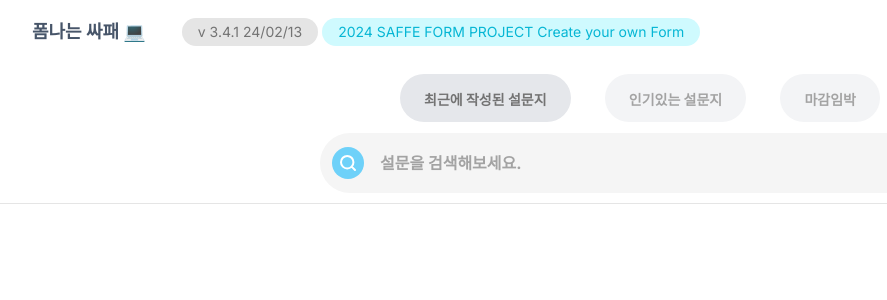
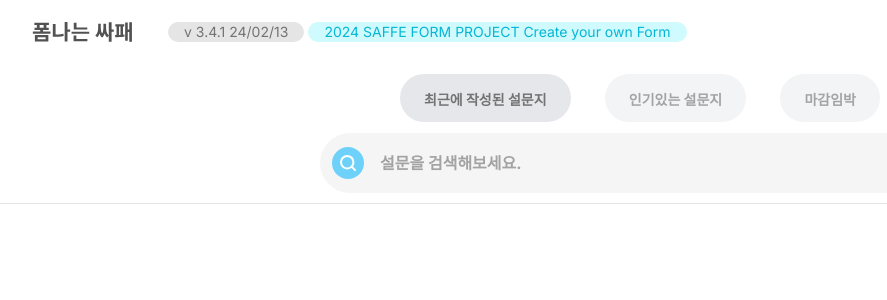
Before and after one commit to SSA-FE/formssafe-fe, a React (Vite) app: page /board in a window 1280 px wide. Shown: the top 300 px of the page, without its empty margins (0-887 px from the left). Built offline with nearby package versions, Linux system fonts and the light colour scheme; no server answers.

Commit message:
design: topbar 로고 임시 변경

```diff
--- /dev/null
+++ b/src/assets/icons/MainLogoIcon.tsx
@@ -0,0 +1,16 @@
+import * as React from 'react';
+import type { SVGProps } from 'react';
+const SvgMainLogoIcon = (props: SVGProps<SVGSVGElement>) => (
+  <svg
+    xmlns="http://www.w3.org/2000/svg"
+    fill="none"
+    viewBox="0 0 76 15"
+    {...props}
+  >
+    <path
+      fill="#525252"
+      d="M.64 7.276h13.392v1.68H.64zm5.616-1.52h2.128v2.256H6.256zM1.808.508h11.04v1.696H1.808zm.112 3.92h10.816v1.696H1.92zm1.776-3.296h2.128v4.4H3.696zm5.136 0h2.128v4.4H8.832zm-6.64 8.8h10.24v4.832H2.192zm8.16 1.664H4.288v1.488h6.064zm16.063-5.888h2.608v1.744h-2.608zM24.83.092h2.144v14.816H24.83zm-9.024 1.424h2.128v9.2h-2.128zm0 8.016h1.28c2.112 0 4.4-.144 6.784-.624l.224 1.744c-2.448.512-4.832.64-7.008.64h-1.28zM31.74 4.108h10.273v1.68H31.74zm-1.663 3.216h13.424V9.02H30.077zM31.74.636h2.112V4.94h-2.112zm-.143 12.272h10.496v1.696H31.597zm0-2.704h2.127v3.152h-2.128zM58.355.108H60.5v14.816h-2.144zm1.184 5.536h2.608v1.76H59.54zm-9.248-4.368h1.536v2.496c0 3.088-.352 6.272-2.288 7.872l-1.392-1.472c1.888-1.488 2.144-4.048 2.144-6.4zm.496 0h1.488v2.496c0 2.256.24 4.944 2.16 6.512l-1.152 1.568c-2.176-1.648-2.496-5.136-2.496-8.08zm3.504 0h1.504v2.496c0 2.976-.336 6.448-2.512 8.08l-1.136-1.568c1.904-1.552 2.144-4.224 2.144-6.512zm.496 0h1.52v2.496c0 2.368.256 4.928 2.144 6.4l-1.296 1.552c-2.048-1.616-2.368-4.864-2.368-7.952zM73.922.108h2.032v14.816h-2.032zm-1.776 5.68h2.448v1.728h-2.448zM70.802.364h1.984V14.22h-1.984zM63.33 1.772h6.768v1.696H63.33zm-.032 9.792-.224-1.728c1.84 0 4.928-.048 7.136-.352l.144 1.536c-2.272.496-5.248.544-7.056.544m.96-8.704h1.904v7.424h-1.904zm3.008 0h1.904v7.424h-1.904z"
+    />
+  </svg>
+);
+export default SvgMainLogoIcon;
--- a/src/assets/icons/index.ts
+++ b/src/assets/icons/index.ts
@@ -2,4 +2,5 @@ export { default as ActiveAlarmIcon } from './ActiveAlarmIcon';
 export { default as EditIcon } from './EditIcon';
 export { default as InactiveAlarmIcon } from './InactiveAlarmIcon';
 export { default as LogoutIcon } from './LogoutIcon';
+export { default as MainLogoIcon } from './MainLogoIcon';
 export { default as SearchIcon } from './SearchIcon';
--- a/src/components/Topbar.tsx
+++ b/src/components/Topbar.tsx
@@ -1,6 +1,11 @@
 import { NavLink, useLocation } from 'react-router-dom';
 import { useFetchUserQuery } from '@/api/userApi';
-import { EditIcon, InactiveAlarmIcon, LogoutIcon } from '@assets/icons';
+import {
+  EditIcon,
+  InactiveAlarmIcon,
+  LogoutIcon,
+  MainLogoIcon,
+} from '@assets/icons';
 import { useCallback, useEffect, useRef, useState } from 'react';
 import { useNavigate } from 'react-router-dom';
 import { instance } from '@/api/axios';
@@ -149,7 +154,7 @@ const Topbar = () => {
           className="text-lg font-bold text-slate-600"
           to={location.pathname === '/' ? '/' : '/board'}
         >
-          폼나는 싸패 💻
+          <MainLogoIcon width="100" />
         </NavLink>
         <div className="flex items-center text-sm gap-xs">
           <span className="flex items-center h-full px-4 text-neutral-500 rounded-2xl bg-neutral-200 ">
```
Also changed, not shown: public/svg/main-logo-icon.svg (added).
